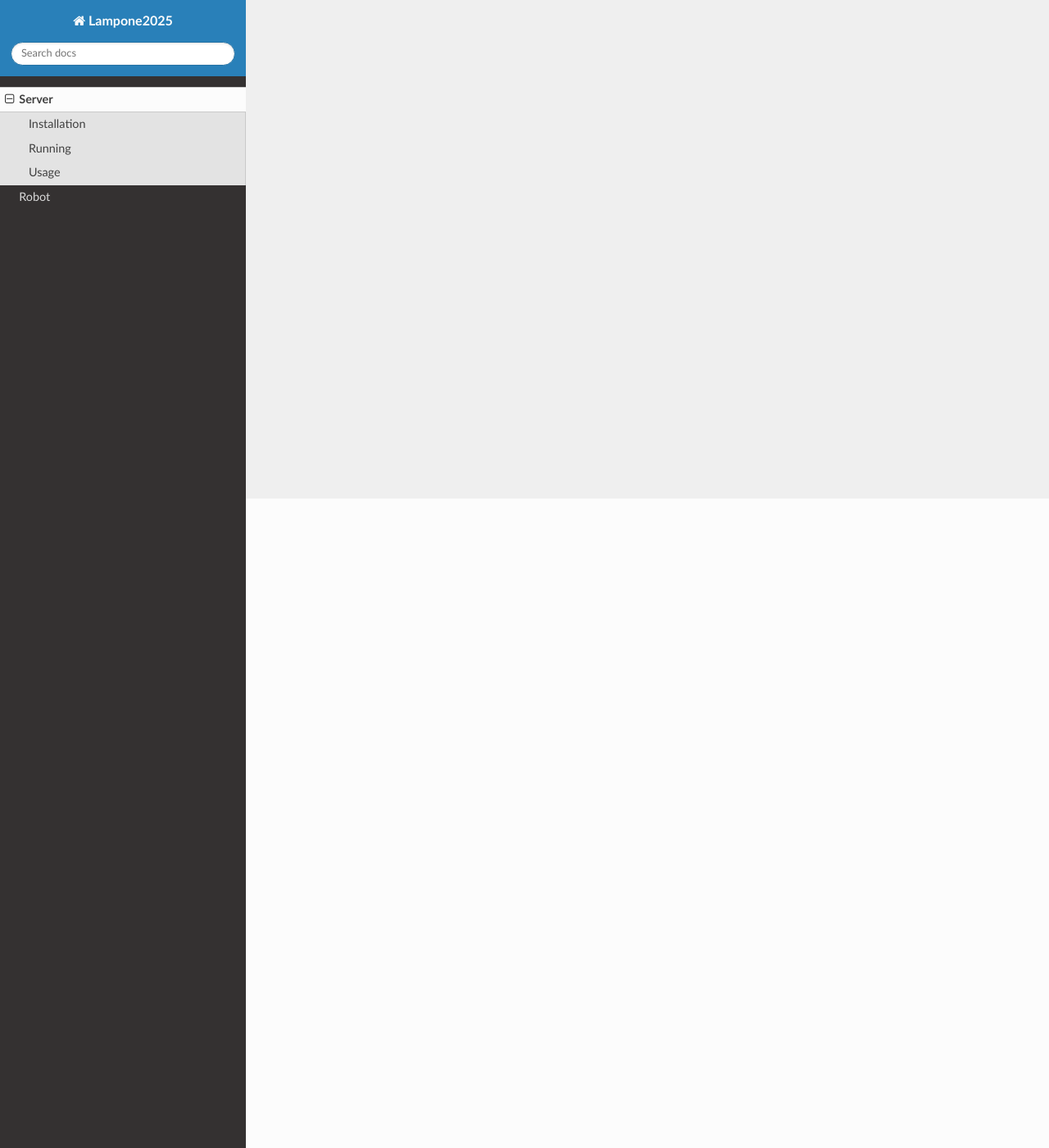
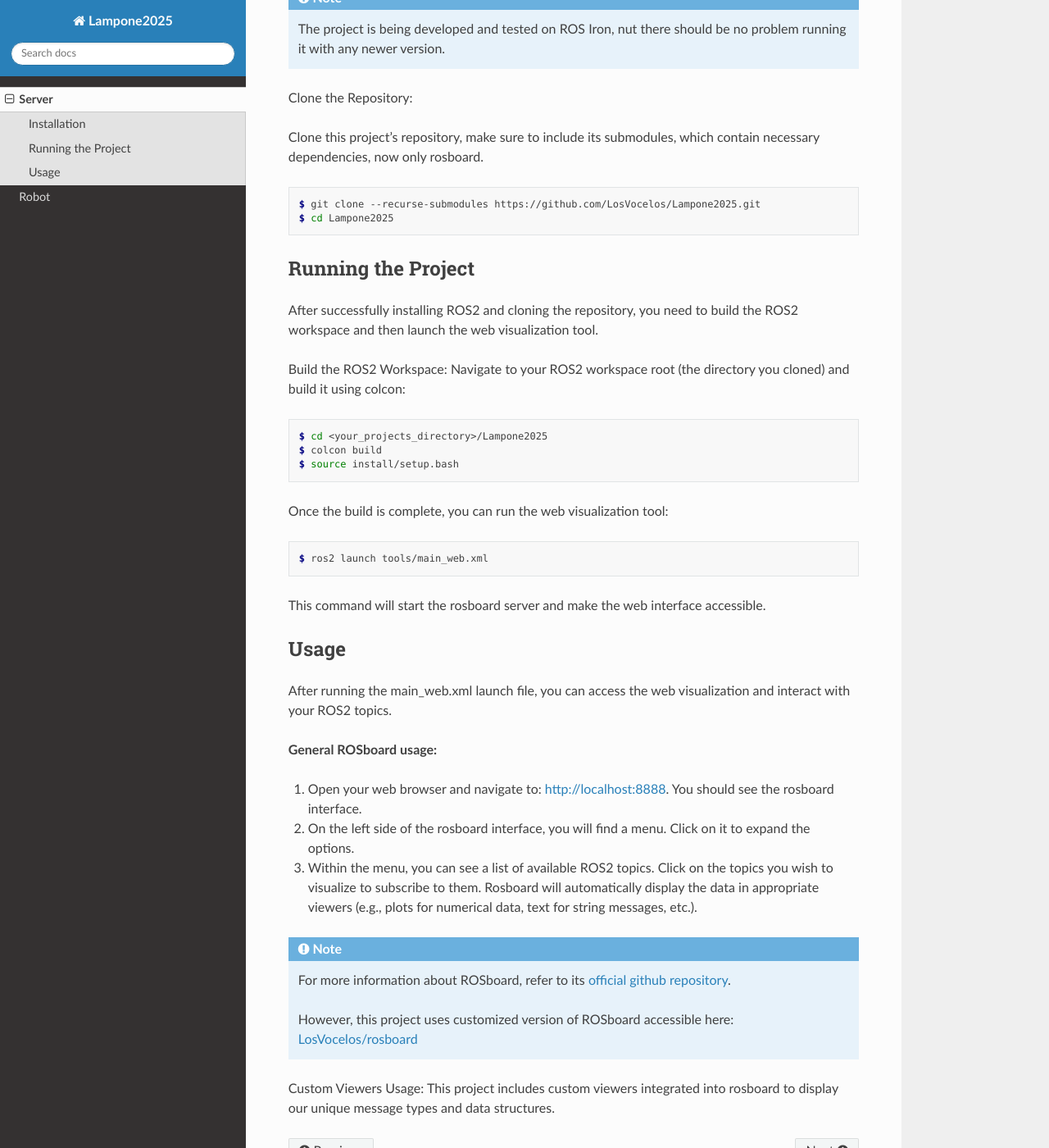
Before and after one commit to LosVocelos/LamponeDocs, a Sphinx documentation site: the page built from docs/source/server.rst, in a window 1280 px wide and 1400 px high, scrolled down 792 px. Shown: the whole window at 82% size. Built offline with Sphinx 7.4.7 and the Read the Docs theme 3.1.0, drawn with Linux system fonts in a browser that asks for light colours; some of the changed text lies outside the part shown.

Commit message:
Added server running guide

```diff
--- a/docs/source/server.rst
+++ b/docs/source/server.rst
@@ -4,17 +4,76 @@ Server
 This part of the project contains code for the server, that will control traffic lights,
 take photos of of current traffic situation and work as a communication node for all robots.
 
+This document provides instructions for setting up and using our ROS2 project, which leverages `rosboard <https://github.com/rosboard/rosboard>`_ for web-based visualization. We have extended rosboard with custom viewers and introduced custom interfaces/messages tailored for our project's specific needs.
+
+.. contents::
+:depth: 2
+:local:
+
 Installation
 ------------
 
-WIP
+To get started with the project, you need to have ROS2 installed and then clone this repository.
 
-Running
--------
+Install ROS2:
 
-WIP
+If you don't have ROS2 installed, please follow the official `ROS2 installation guide <https://docs.ros.org/en/iron/Installation.html>`_ for your operating system.
+
+.. note::
+
+   The project is being developed and tested on ROS Iron, nut there should be no problem running it with any newer version.
+
+Clone the Repository:
+
+Clone this project's repository, make sure to include its submodules, which contain necessary dependencies, now only rosboard.
+
+.. code-block:: console
+
+   $ git clone --recurse-submodules https://github.com/LosVocelos/Lampone2025.git
+   $ cd Lampone2025
+
+Running the Project
+-------------------
+
+After successfully installing ROS2 and cloning the repository, you need to build the ROS2 workspace and then launch the web visualization tool.
+
+Build the ROS2 Workspace:
+Navigate to your ROS2 workspace root (the directory you cloned) and build it using colcon:
+
+.. code-block:: console
+
+   $ cd <your_projects_directory>/Lampone2025
+   $ colcon build
+   $ source install/setup.bash
+
+Once the build is complete, you can run the web visualization tool:
+
+.. code-block:: console
+
+   $ ros2 launch tools/main_web.xml
+
+This command will start the rosboard server and make the web interface accessible.
 
 Usage
 -----
 
-WIP
+After running the main_web.xml launch file, you can access the web visualization and interact with your ROS2 topics.
+
+**General ROSboard usage:**
+
+1. Open your web browser and navigate to: http://localhost:8888. You should see the rosboard interface.
+2. On the left side of the rosboard interface, you will find a menu. Click on it to expand the options.
+3. Within the menu, you can see a list of available ROS2 topics. Click on the topics you wish to visualize to subscribe to them. Rosboard will automatically display the data in appropriate viewers (e.g., plots for numerical data, text for string messages, etc.).
+
+
+.. note::
+   For more information about ROSboard, refer to its `official github repository <https://github.com/dheera/rosboard>`_.
+
+   However, this project uses customized version of ROSboard accessible here: `LosVocelos/rosboard <https://github.com/LosVocelos/rosboard>`_
+
+
+
+
+
+Custom Viewers Usage:
+This project includes custom viewers integrated into rosboard to display our unique message types and data structures.
--- a/pyproject.toml
+++ b/pyproject.toml
@@ -3,6 +3,6 @@ requires = ["flit_core >=3.2,<4"]
 build-backend = "flit_core.buildapi"
 
 [project]
-name = "lumache"
-authors = [{name = "Graziella", email = "graziella@lumache"}]
+name = "lampo_docs"
+authors = [{name = "LosVocelos", email = "janocelik@gmail.com"}]
 dynamic = ["version", "description"]
```
Also changed, not shown: lumache.py (deleted, +0 -23 lines).
